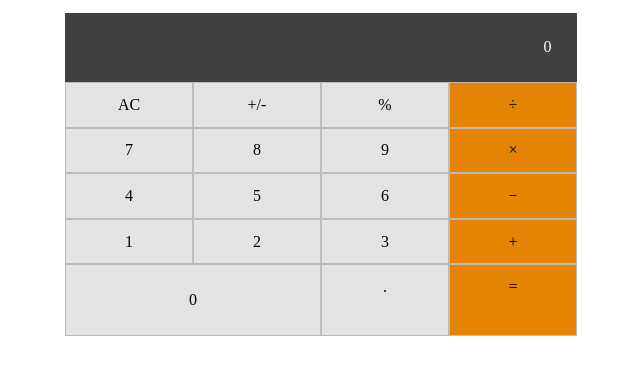
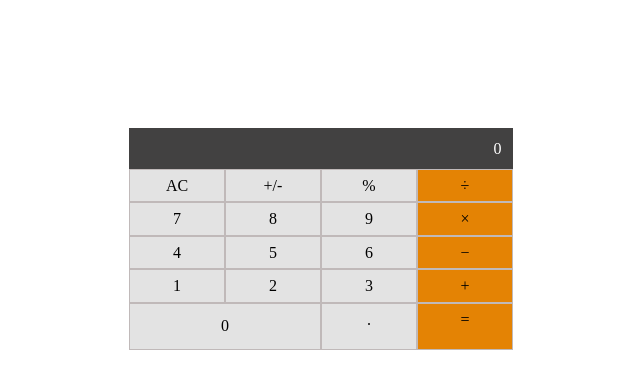
Before and after one commit to clin2on3mun/MathMagician_app, a React (Create React App) app: page / in a window 1280 px wide. Shown: the top 388 px of the page, without its empty margins (319-959 px from the left). Built offline with nearby package versions, Linux system fonts and the light colour scheme.

Commit message:
Add changes index.css

```diff
--- a/src/index.css
+++ b/src/index.css
@@ -1,45 +1,45 @@
-*{
+* {
   box-sizing: border-box;
   margin: 0;
-  padding:0;
+  padding: 0;
 }
-:root{
+
+:root {
   --primary-color: #c0b9b9;
   --base-color: #f58d06;
 }
 
-.calculator{
-  width:40%;
+.calculator {
+  width: 30%;
+
   /* display:flex;
   flex-wrap: wrap; */
-  display:grid;
+  display: grid;
   grid-template-columns: 1fr  1fr 1fr 1fr;
-  justify-content: center;
-  margin: 1% auto;
-
+  margin: 10% auto;
 }
 
 .btn {
-  display:block;
-  width:100%;
-  height:100%;
-  border:1px solid var(--primary-color);
+  display: block;
+  width: 100%;
+  height: 100%;
+  border: 1px solid var(--primary-color);
   background-color: #e48304;
-  padding:10%;
-  text-align:center;
+  padding: 7%;
+  text-align: center;
+}
 
-}
-.display-screen{
-  width:100%;
+.display-screen {
+  width: 100%;
   grid-column: 1/5;
   text-align: right;
-  padding:5%;
   background-color: #424141;
+  padding: 3%;
   color: #fff;
 }
 
 .big {
-  grid-column:1/3
+  grid-column: 1/3;
 }
 
 .grey {
```
